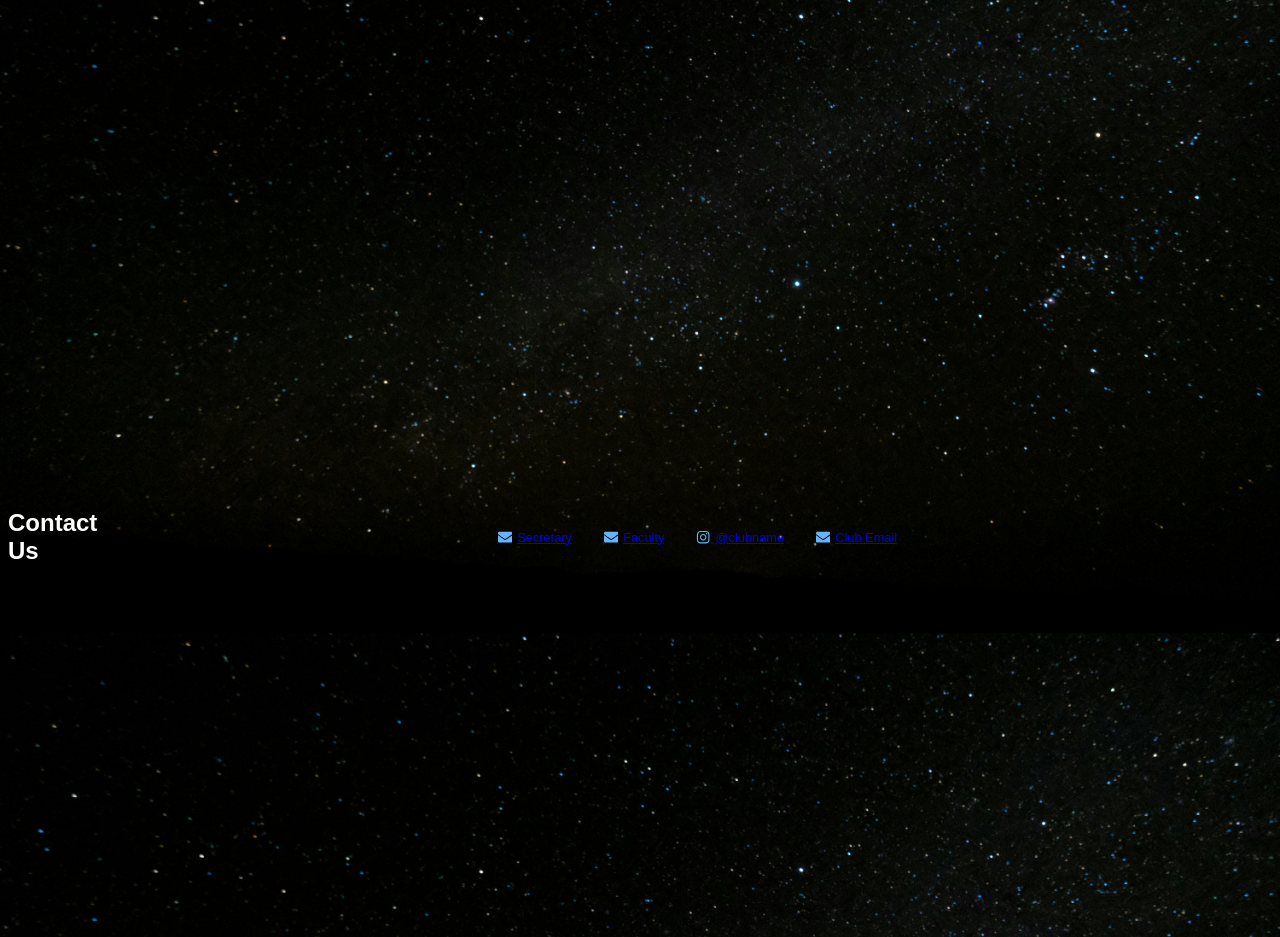
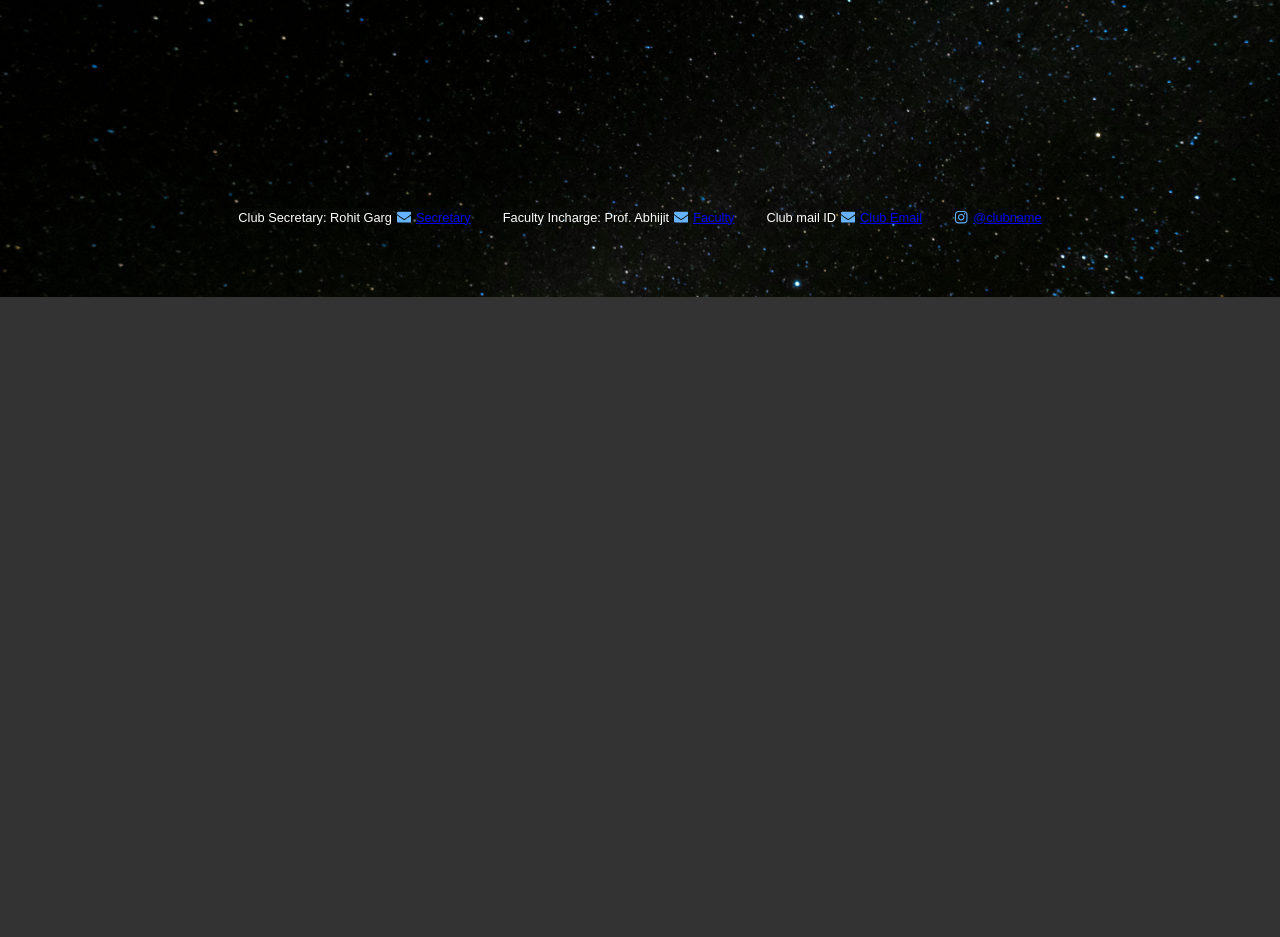
Before and after one commit to dev-rohitgarg/AstronomyClub, a React (Vite) app: page / in a window 1280 px wide. Shown: the part 2780-3717 px from the top of the page. After the commit the page ends 3077 px from the top, so only its background shows below. Built offline with nearby package versions, Linux system fonts and the light colour scheme.

Commit message:
Some change in contact info

```diff
--- a/src/components/Contact/Contact.jsx
+++ b/src/components/Contact/Contact.jsx
@@ -43,20 +43,24 @@ import { FaInstagram, FaEnvelope } from 'react-icons/fa'; // Import icons
 // };
 const Contact = () => {
     return (
-        <div className="section" id='section4'>
-            <h2>Contact Us</h2>
+        <div id='section4'>
+            {/* <h2>Contact Us</h2> */}
             <div className="contact-details">
                 <div className="contact-item">
+                    <p>Club Secretary: Rohit Garg</p>
                     <FaEnvelope /><a href="mailto:rohitgarg@mail.com">Secretary</a>
                 </div>
+
                 <div className="contact-item">
+                    <p>Faculty Incharge: Prof. Abhijit</p>
                     <FaEnvelope /><a href="mailto:johndoe@university.edu">Faculty</a>
                 </div>
                 <div className="contact-item">
-                    <FaInstagram /><a href="https://instagram.com/clubname" target="_blank" rel="noopener noreferrer">@clubname</a>
+                    <p>Club mail ID</p>
+                    <FaEnvelope /><a href="mailto:clubname@university.edu">Club Email</a>
                 </div>
                 <div className="contact-item">
-                    <FaEnvelope /><a href="mailto:clubname@university.edu">Club Email</a>
+                    <FaInstagram /><a href="https://instagram.com/clubname" target="_blank" rel="noopener noreferrer">@clubname</a>
                 </div>
             </div>
         </div>
```
